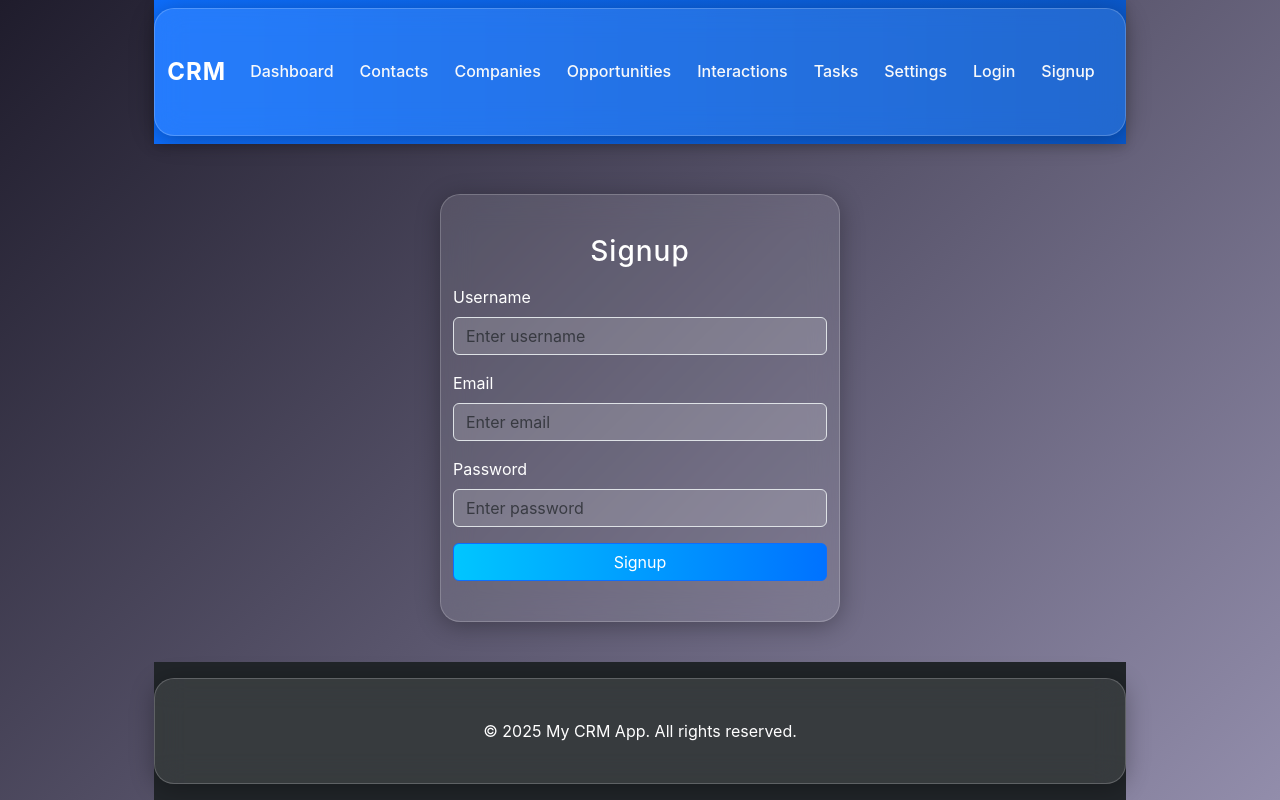
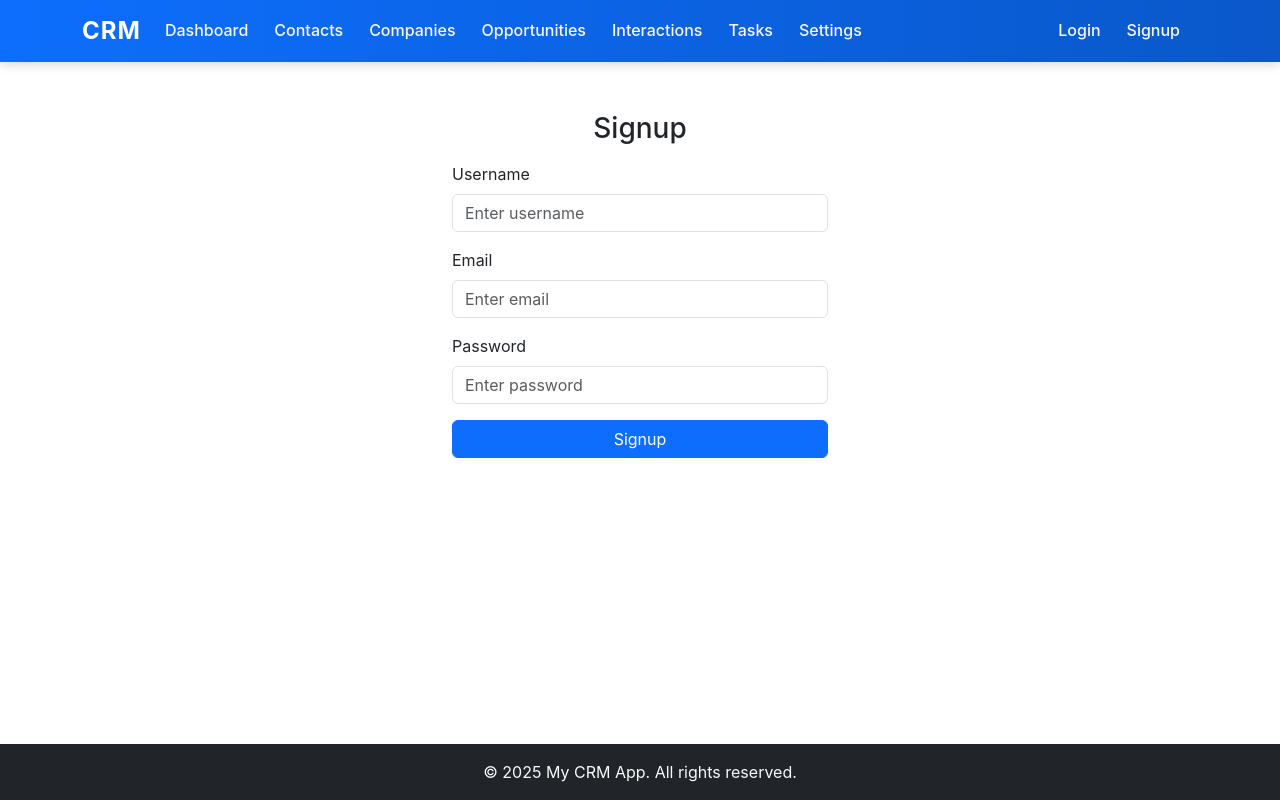
Before and after one commit to Hasib2213/crm_frontend, a React (Vite) app: page /signup in a window 1280 px wide. Built offline with nearby package versions, Linux system fonts and the light colour scheme.

Commit message:
add last

```diff
--- a/src/CSS/signup.css
+++ /dev/null
@@ -1,86 +0,0 @@
-/* Full-page background with gradient and blur effect */
-body {
-  background: linear-gradient(135deg, #1f1c2c, #928dab);
-  background-size: cover;
-  background-position: center;
-  min-height: 100vh;
-  margin: 0;
-  padding: 0;
-  display: flex;
-  align-items: center;
-  justify-content: center;
-  font-family: 'Poppins', sans-serif;
-}
-
-/* Center container with transparent glass effect */
-.container {
-  background: rgba(255, 255, 255, 0.1);
-  backdrop-filter: blur(15px);
-  border: 1px solid rgba(255, 255, 255, 0.2);
-  border-radius: 20px;
-  padding: 40px 30px;
-  box-shadow: 0 4px 25px rgba(0, 0, 0, 0.3);
-  color: #fff;
-  animation: fadeIn 1s ease;
-}
-
-/* Form headings */
-h3 {
-  color: #fff;
-  font-weight: 600;
-  letter-spacing: 1px;
-}
-
-/* Transparent input fields */
-.form-control {
-  background: rgba(255, 255, 255, 0.15) !important;
-  border: 1px solid rgba(255, 255, 255, 0.3);
-  border-radius: 10px;
-  color: #fff !important;
-}
-
-.form-control::placeholder {
-  color: rgba(255, 255, 255, 0.7);
-}
-
-/* Input focus effect */
-.form-control:focus {
-  border-color: #00c6ff;
-  box-shadow: 0 0 8px rgba(0, 198, 255, 0.5);
-  background: rgba(255, 255, 255, 0.2);
-}
-
-/* Buttons */
-button,
-.btn-primary {
-  background: linear-gradient(90deg, #00c6ff, #0072ff);
-  border: none;
-  border-radius: 10px;
-  padding: 10px 0;
-  font-weight: 600;
-  transition: all 0.3s ease;
-}
-
-button:hover,
-.btn-primary:hover {
-  transform: translateY(-2px);
-  box-shadow: 0 4px 15px rgba(0, 114, 255, 0.5);
-}
-
-/* Alerts */
-.alert {
-  border-radius: 10px;
-  font-size: 0.9rem;
-}
-
-/* Fade-in animation for smooth load */
-@keyframes fadeIn {
-  from {
-    opacity: 0;
-    transform: translateY(20px);
-  }
-  to {
-    opacity: 1;
-    transform: translateY(0);
-  }
-}
--- a/src/components/Signup.jsx
+++ b/src/components/Signup.jsx
@@ -2,7 +2,6 @@ import React, { useState } from 'react';
 import { Form, Button, Container, Alert } from 'react-bootstrap';
 import axios from 'axios';
 import { useNavigate } from 'react-router-dom';
-import '../CSS/signup.css';
 
 function Signup() {
   const [formData, setFormData] = useState({ username: '', email: '', password: '' });
```
